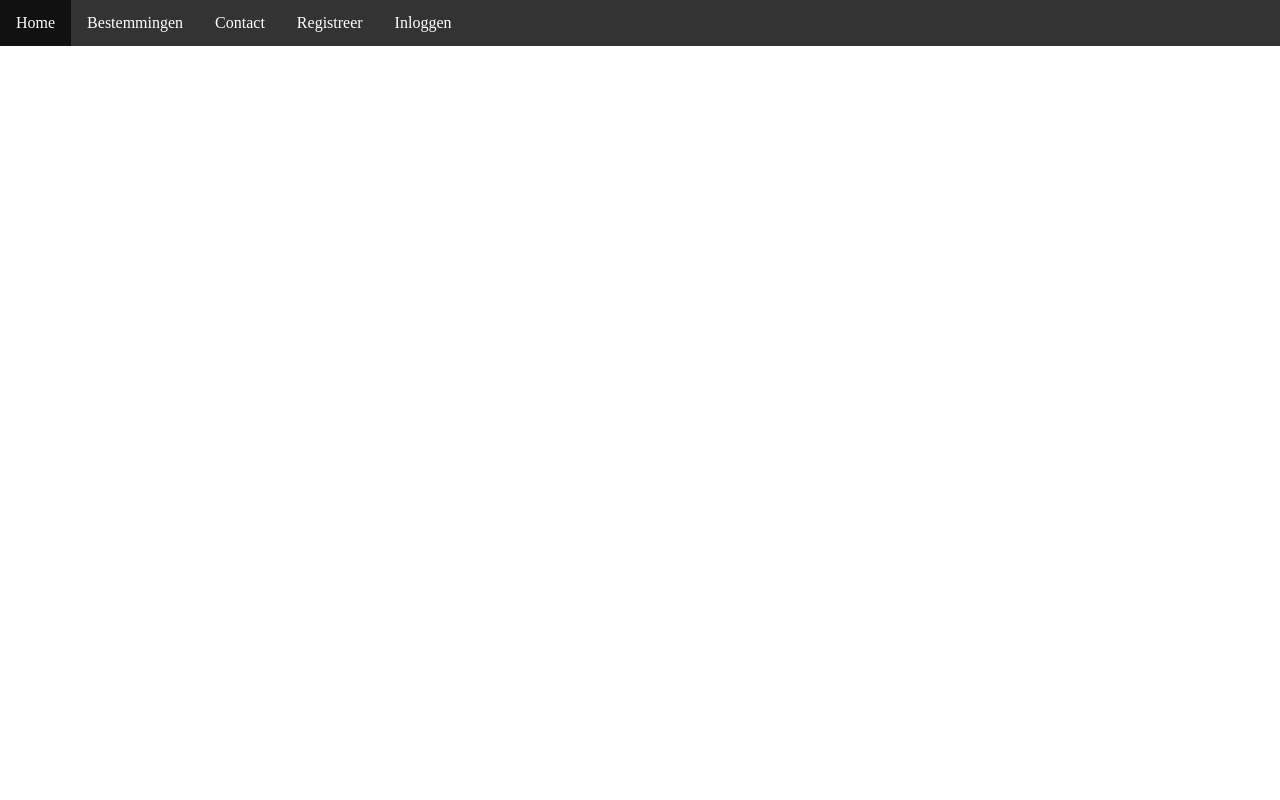
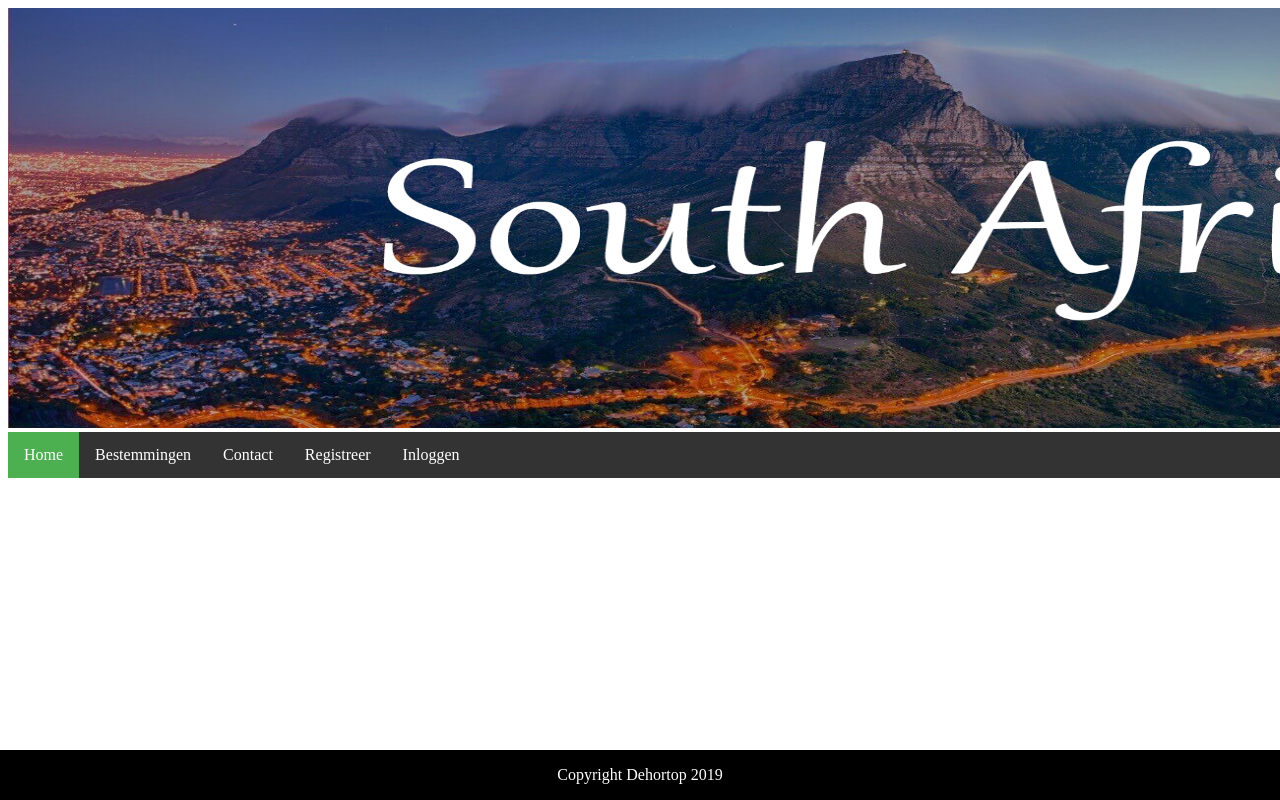
Before and after one commit to JINXavier/Challenge2019Dec3, a PHP site: page /Bestemmingen.html in a window 1280 px wide; the page is wider, and only the part inside the window is pictured. Run offline with PHP 8.4, Linux system fonts and the light colour scheme.

Commit message:
aanpassing homepage

```diff
--- a/Bestemmingen.html
+++ b/Bestemmingen.html
@@ -6,10 +6,8 @@
     <link rel="stylesheet" href="CSS/CSS.css">
 </head>
 <style>
-    body {
 
-    }
-
+    /*NAVBAR*/
     ul {
         list-style-type: none;
         margin: 0;
@@ -19,6 +17,7 @@
         position: -webkit-sticky; /* Safari */
         position: sticky;
         top: 0;
+        width: 1890px;
     }
 
     li {
@@ -42,8 +41,8 @@
     }
 </style>
 <body>
-
-
+<!--NAVBAR-->
+<img src="IMG/Banner.png" alt="South Africa" STYLE=" TOP:0px; LEFT:0px; WIDTH:1890px; HEIGHT:420px">
 <ul>
     <li><a class="active" href="#home">Home</a></li>
     <li><a href="#news">Bestemmingen</a></li>
@@ -54,5 +53,9 @@
 <div class="page"> <!--Center page opening-->
 
 </div>
+<!--FOOTER-->
+<div class="footer">
+    <p>Copyright Dehortop 2019</p>
+</div>
 </body>
 </html>
--- a/CSS/CSS.css
+++ b/CSS/CSS.css
@@ -1,8 +1,17 @@
 *{
-    max-width: 1300px;
-    margin: auto;
+
 }
 
-p {
+.page{
+    width: 1200px;
+}
 
+.footer {
+    position: fixed;
+    left: 0;
+    bottom: 0;
+    width: 100%;
+    background-color: black;
+    color: white;
+    text-align: center;
 }
```
